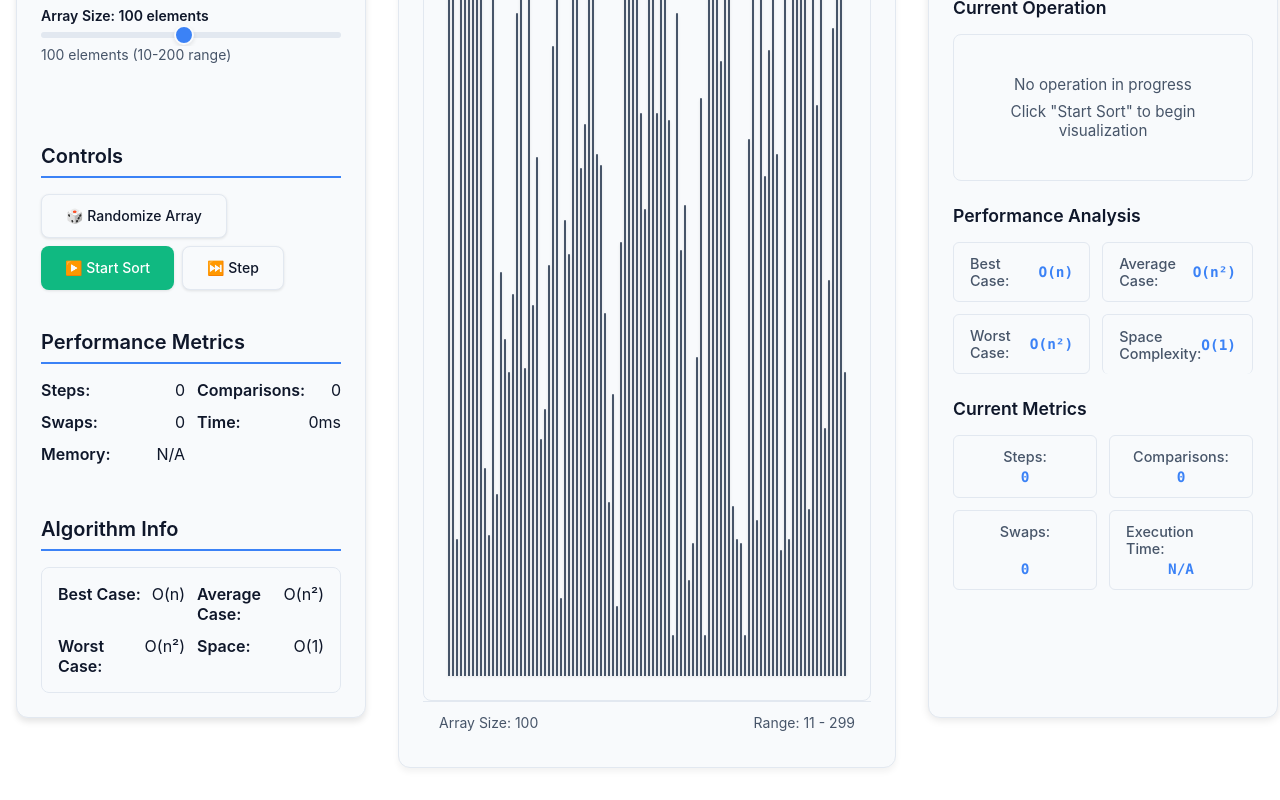
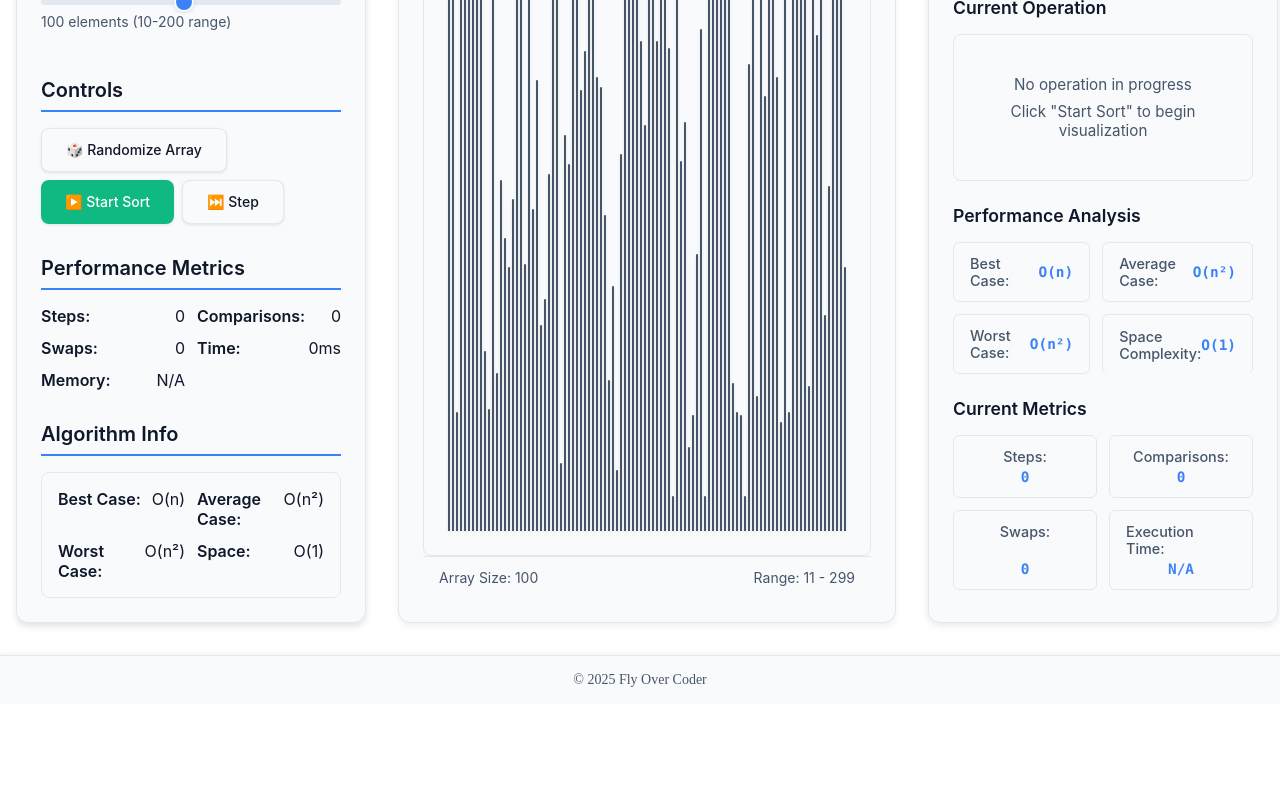
Before and after one commit to FlyOverCoderKY/Sorter, a React (Vite) app in the folder App.UI/: page / in a window 1280 px wide. Shown: the part 657-1457 px from the top of the page. After the commit the page ends 1361 px from the top, so only its background shows below. Built offline with nearby package versions, Linux system fonts and the light colour scheme.

Commit message:
Refactor CSS styles for layout consistency and responsiveness. Update App component to include Footer. Adjust heights in AlgorithmExplanation, BarDisplay, ControlPanel, and SortingVisualizer components for better adaptability across devices.

```diff
--- a/App.UI/src/App.css
+++ b/App.UI/src/App.css
@@ -1,4 +1,10 @@
 /* Gradient background */
+.App {
+  min-height: 100vh;
+  display: flex;
+  flex-direction: column;
+}
+
 .gradient-bg {
   background: linear-gradient(
     135deg,
--- a/App.UI/src/App.tsx
+++ b/App.UI/src/App.tsx
@@ -1,5 +1,6 @@
 
 import SortingVisualizer from './components/SortingVisualizer';
+import Footer from './components/Footer';
 import { ThemeProvider } from './context/ThemeContext';
 import './App.css';
 
@@ -9,6 +10,7 @@ function App() {
       {(theme) => (
         <div className="App" data-theme={theme.resolvedAppearance}>
           <SortingVisualizer />
+          <Footer />
         </div>
       )}
     </ThemeProvider>
--- a/App.UI/src/components/AlgorithmExplanation.css
+++ b/App.UI/src/components/AlgorithmExplanation.css
@@ -4,7 +4,8 @@
   border-radius: 12px;
   padding: 24px;
   box-shadow: 0 2px 8px var(--color-shadow);
-  height: 1200px;
+  height: 100%;
+  min-height: 400px;
   overflow-y: auto;
 }
 
@@ -252,7 +253,7 @@
 @media (max-width: 768px) {
   .algorithm-explanation {
     padding: 16px;
-    height: 800px;
+    min-height: 600px;
   }
 
   .explanation-content {
--- a/App.UI/src/components/BarDisplay.css
+++ b/App.UI/src/components/BarDisplay.css
@@ -1,6 +1,7 @@
 .bar-display {
   width: 100%;
-  height: 1200px;
+  height: 100%;
+  min-height: 400px;
   display: flex;
   flex-direction: column;
   position: relative;
@@ -135,7 +136,7 @@
 /* Responsive design */
 @media (max-width: 767px) {
   .bar-display {
-    height: 800px;
+    min-height: 600px;
   }
 
   .bar-container {
--- a/App.UI/src/components/ControlPanel.css
+++ b/App.UI/src/components/ControlPanel.css
@@ -4,10 +4,9 @@
   padding: 1.5rem;
   box-shadow: 0 4px 6px var(--color-shadow);
   border: 1px solid var(--color-border);
-  height: 1200px;
+  height: 100%;
+  min-height: 400px;
   overflow-y: auto;
-  position: sticky;
-  top: 2rem;
   display: flex;
   flex-direction: column;
 }
@@ -576,9 +575,8 @@
 /* Responsive Design */
 @media (max-width: 767px) {
   .control-panel {
-    position: static;
     margin-bottom: 1rem;
-    height: 800px;
+    min-height: 600px;
   }
 
   .metrics-grid {
--- /dev/null
+++ b/App.UI/src/components/Footer.css
@@ -0,0 +1,21 @@
+.site-footer {
+  background: var(--color-panel-background);
+  color: var(--color-foreground);
+  border-top: 1px solid var(--color-border);
+  box-shadow: 0 -2px 4px var(--color-shadow-subtle);
+}
+
+.site-footer__inner {
+  max-width: 1400px;
+  margin: 0 auto;
+  padding: 1rem;
+  display: flex;
+  align-items: center;
+  justify-content: center;
+}
+
+.site-footer__text {
+  margin: 0;
+  font-size: 0.875rem;
+  color: var(--color-foreground-muted);
+}
--- /dev/null
+++ b/App.UI/src/components/Footer.tsx
@@ -0,0 +1,15 @@
+import React from 'react';
+import './Footer.css';
+
+const Footer: React.FC = () => {
+  const year = new Date().getFullYear();
+  return (
+    <footer className="site-footer" role="contentinfo" aria-label="Footer">
+      <div className="site-footer__inner">
+        <p className="site-footer__text">© {year} Fly Over Coder</p>
+      </div>
+    </footer>
+  );
+};
+
+export default Footer;
--- a/App.UI/src/components/SortingVisualizer.css
+++ b/App.UI/src/components/SortingVisualizer.css
@@ -1,8 +1,11 @@
 .sorting-visualizer {
-  min-height: 100vh;
   background: var(--color-page-background);
   color: var(--color-foreground);
   font-family: -apple-system, BlinkMacSystemFont, 'Segoe UI', Roboto, Oxygen, Ubuntu, Cantarell, sans-serif;
+  display: flex;
+  flex-direction: column;
+  min-height: 0;
+  flex: 1;
 }
 
 .visualizer-header {
@@ -55,6 +58,8 @@
   display: grid;
   grid-template-columns: 1fr;
   gap: 2rem;
+  flex: 1;
+  align-items: stretch;
 }
 
 .control-section {
@@ -73,6 +78,13 @@
 
 .explanation-section {
   order: 3;
+}
+
+/* Ensure grid items stretch equally in height */
+.control-section,
+.visualization-section,
+.explanation-section {
+  height: 100%;
 }
 
 /* Responsive design */
@@ -117,6 +129,7 @@
   .visualizer-content {
     grid-template-columns: 350px 1fr 350px;
     gap: 2rem;
+    grid-auto-rows: 1fr;
   }
 
   .control-section {
```
